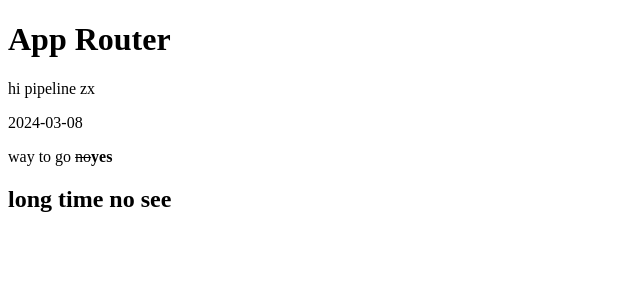
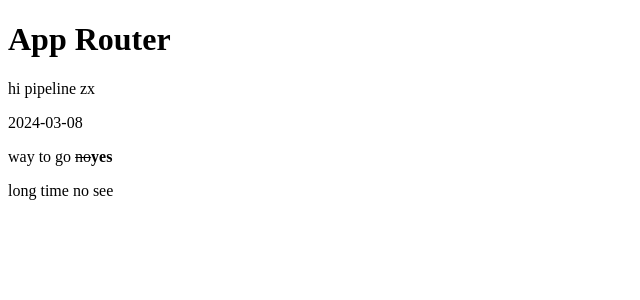
Before and after one commit to devops-600/next, a Next.js app: page / in a window 1280 px wide. Shown: the top 300 px of the page, without its empty margins (0-640 px from the left). Built offline with nearby package versions, Linux system fonts and the light colour scheme.

Commit message:
fix for test

```diff
--- a/app/page.tsx
+++ b/app/page.tsx
@@ -12,7 +12,7 @@ export default function Page() {
         way to go <del>no</del>
         <strong>yes</strong>
       </p>
-      <h2>long time no see</h2>
+      <p>long time no see</p>
     </>
   );
 }
```
